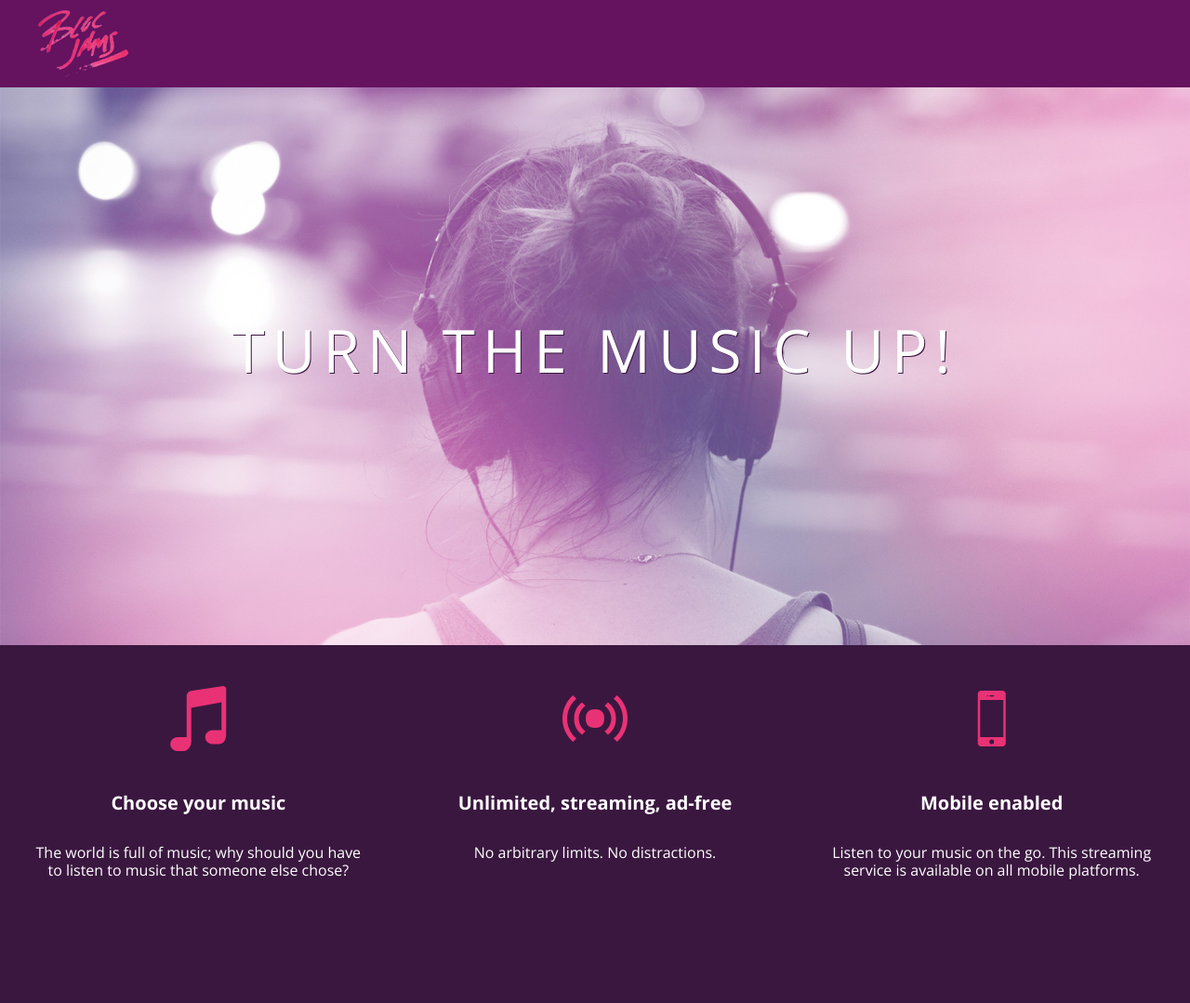
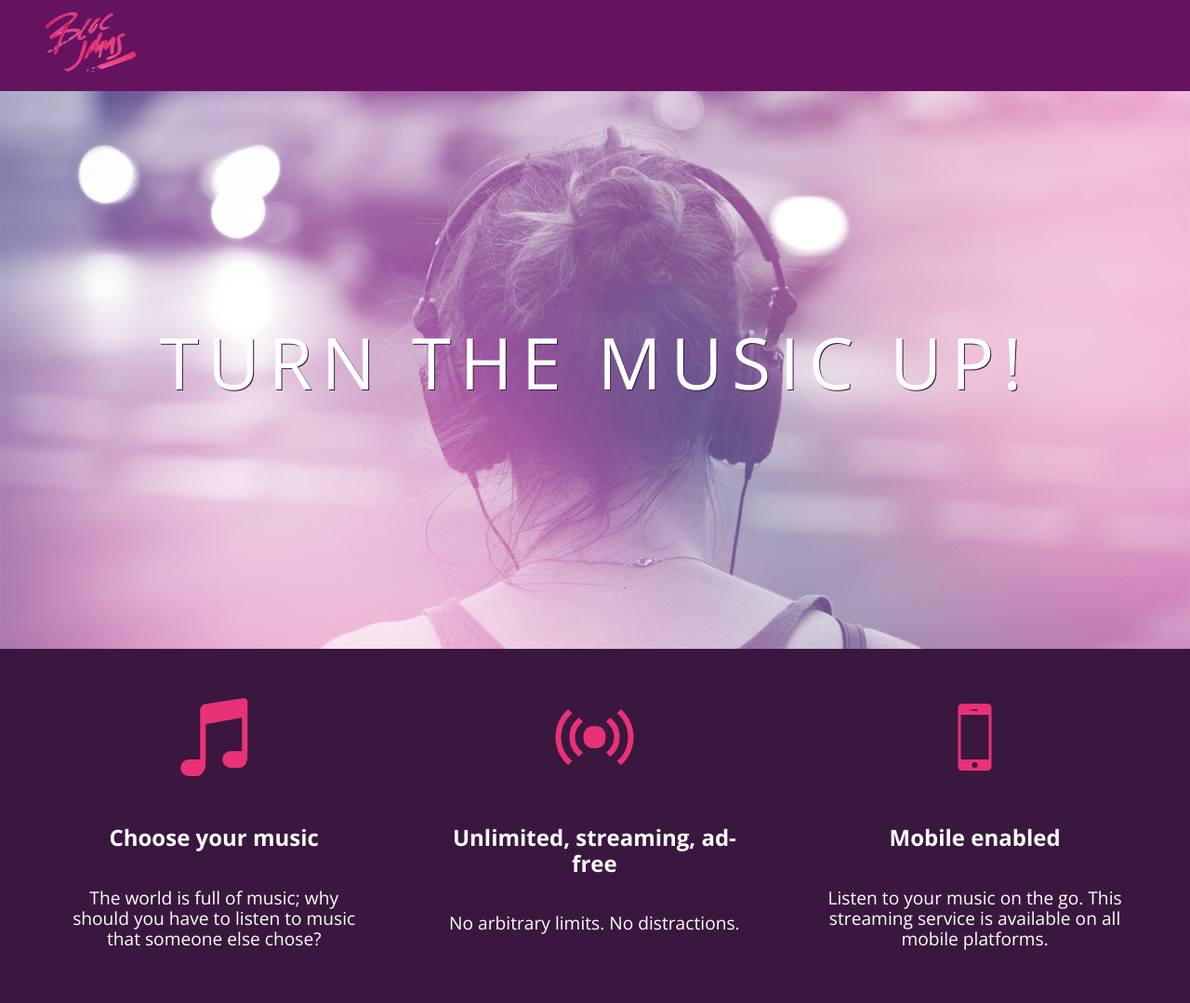
Before and after one commit to itscrystal/bloc-jams, a plain HTML site: page index.html in a window 1280 px wide. Shown: the whole page at 93% size. Before the commit the page ends 993 px from the top, so only its background shows below. Drawn offline with nearby package versions, Linux system fonts and the light colour scheme.

Commit message:
checkpoint 8 completed

```diff
--- a/index.html
+++ b/index.html
@@ -2,10 +2,12 @@
 <html>
     <head>
         <title>Bloc Jams</title>
+        <meta name="viewport" content="width=device-width, initial-scale=1"> <!-- this indicates how browser should render page contents in device's viewport. Always belongs in <head> tag. initial-scale is zoom level -->
         <link rel="stylesheet" type="text/css" href="http://fonts.googleapis.com/css?family=Open+Sans:400,800,600,700,300">
          <link rel="stylesheet" type="text/css" href="http://code.ionicframework.com/ionicons/2.0.1/css/ionicons.min.css">
         <link rel="stylesheet" type="text/css" href="styles/normalize.css">
         <link rel="stylesheet" type="text/css" href="styles/main.css">
+        <link rel="stylesheet" type="text/css" href="styles/landing.css">
     </head>
     <body class="landing">
         <nav class="navbar"> <!-- navigation bar -->
@@ -14,18 +16,18 @@
         <section class="hero-content"> <!-- hero content -->
             <h1 class="hero-title">Turn the music up!</h1>
         </section>
-        <section class="selling-points"> <!-- selling points-->
-            <section class="point">
+        <section class="selling-points container"> <!-- selling points-->
+            <section class="point column third">
                 <span class="ion-music-note"></span>
                 <h5 class="point-title">Choose your music</h5>
                 <p class="point-description">The world is full of music; why should you have to listen to music that someone else chose?</p>
             </section>
-            <section class="point">
+            <section class="point column third">
                 <span class="ion-radio-waves"></span>
                 <h5 class="point-title">Unlimited, streaming, ad-free</h5>
                 <p class="point-description">No arbitrary limits. No distractions.</p>
             </section>
-            <section class="point">
+            <section class="point column third">
                 <span class="ion-iphone"></span>
                 <h5 class="point-title">Mobile enabled</h5>
                 <p class="point-description">Listen to your music on the go. This streaming service is available on all mobile platforms.</p>
--- /dev/null
+++ b/styles/landing.css
@@ -0,0 +1,52 @@
+body.landing {
+    background-color: rgb(58, 23, 63);
+}
+.hero-content {
+    position: relative;
+    min-height: 600px;
+    background-image: url(/assets/images/bloc_jams_bg.jpg);
+    background-repeat: no-repeat;
+    background-position: center center; /* centers horizontally and then centers vertically */
+    background-size: cover;
+}
+
+.hero-content .hero-title {
+    position: absolute;
+    top: 40%;
+    -webkit-transform: translateY(-50%);
+    -moz-transform: translateY(-50%);
+    -ms-transform: translateY(-50%);
+    transform: translateY(-50%);
+    width: 100%;
+    text-align: center;
+    font-size: 4rem;
+    font-weight: 300;
+    text-transform: uppercase;
+    letter-spacing: 0.5rem;
+    text-shadow: 1px 1px 0px rgb(58,23,63);
+}
+
+.selling-points {
+    position: relative;
+}
+
+.point {
+    position: relative;
+    padding: 2rem;
+    text-align: center;
+}
+
+.point .point-title {
+    font-size: 1.25rem;
+}
+
+.point .point-title {
+    font-size: 1.25rem;
+}
+
+.ion-music-note,
+.ion-radio-waves,
+.ion-iphone {
+    color: rgb(233,50,117);
+    font-size: 5rem;
+}
--- a/styles/main.css
+++ b/styles/main.css
@@ -1,3 +1,16 @@
+/* main.css are for global styles */
+
+*, *::before, *::after {
+    -moz-box-sizing: border-box;
+    -webkit-box-sizing: border-box;
+    box-sizing: border-box;
+
+    /*
+        asterisk = "universal selctor." Selects all elements on a page and applies styles to them. Usually performs poorly on larger webpages.
+
+        ::before and ::after = "pseudo-elements." First and last child of matched element. sometimes written with only 1 colon */
+}
+
 html {
     height: 100%; /* This will make sure HTML takes up 100% of browser window */
     font-size: 100%;
@@ -7,10 +20,6 @@ body {
     font-family: 'Open Sans';
     color: white;
     min-height: 100%; /* Height of body must be at least 100% of window */
-}
-
-body.landing {
-    background-color: rgb(58, 23, 63);
 }
 
 .navbar {
@@ -23,55 +32,32 @@ body.landing {
     left: 2rem;
 }
 
-.hero-content {
-    position: relative;
-    min-height: 600px;
-    background-image: url(/assets/images/bloc_jams_bg.jpg);
-    background-repeat: no-repeat;
-    background-position: center center; /* centers horizontally and then centers vertically */
-    background-size: cover;
+.container {
+    margin: 0 auto;
+    max-width: 64rem;
 }
 
-.hero-content .hero-title {
-    position: absolute;
-    top: 40%;
-    -webkit-transform: translateY(-50%);
-    -moz-transform: translateY(-50%);
-    -ms-transform: translateY(-50%);
-    transform: translateY(-50%);
-    width: 100%;
-    text-align: center;
-    font-size: 4rem;
-    font-weight: 300;
-    text-transform: uppercase;
-    letter-spacing: 0.5rem;
-    text-shadow: 1px 1px 0px rgb(58,23,63);
+/* MEDIA QUERIES -------------------------------- */
+/* medium and small screens 640px. e.g. smaller tablets and larger phones */
+@media (min-width: 640px) {
+    html { font-size: 112% }
+    .column {
+        float: left;
+        padding-left: 1rem;
+        padding-right: 1rem;
+    }
+
+    .column.full { width: 100%; }
+    .column.two.thirds { width: 66.7%; }
+    .column.half { width: 50%; }
+    .column.third { width: 33.3%; }
+    .column.fourth { width: 25%; }
+    .column.flow-opposite { float: right; }
 }
 
-.selling-points {
-    position: relative;
-    display: table;
-    width: 100%;
-    -webkit-box-sizing: border-box;
-    -moz-box-sizing: border-box;
-    box-sizing: border-box;
+/* large screens 1024px. e.g. laptops and tablets */
+@media (min-width: 1024px) {
+    html { font-size: 120% }
+
+
 }
-
-.point {
-    display: table-cell;
-    position: relative;
-    width: 33.3%;
-    padding: 2rem;
-    text-align: center;
-}
-
-.point .point-title {
-    font-size: 1.25rem;
-}
-
-.ion-music-note,
-.ion-radio-waves,
-.ion-iphone {
-    color: rgb(233,50,117);
-    font-size: 5rem;
-}
```
Also changed, not shown: 4 other files.
